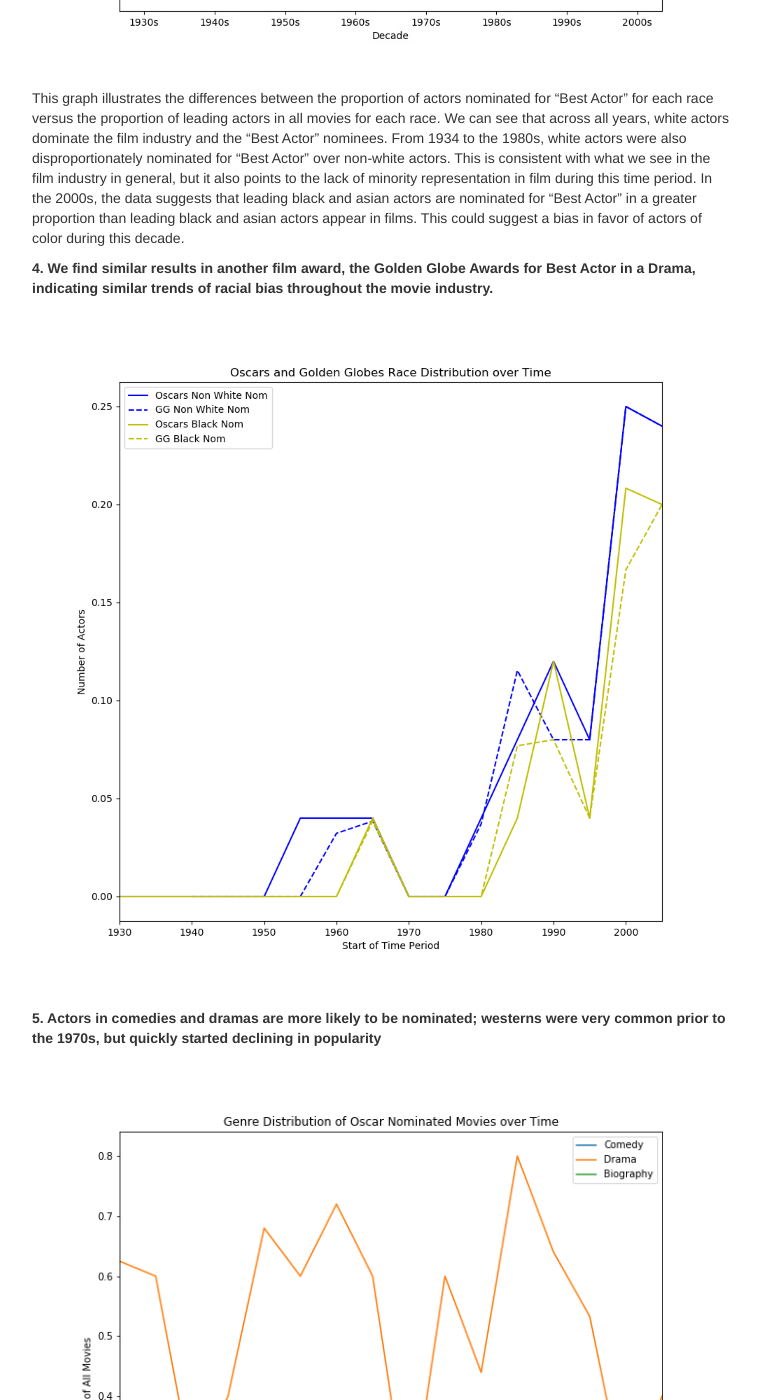
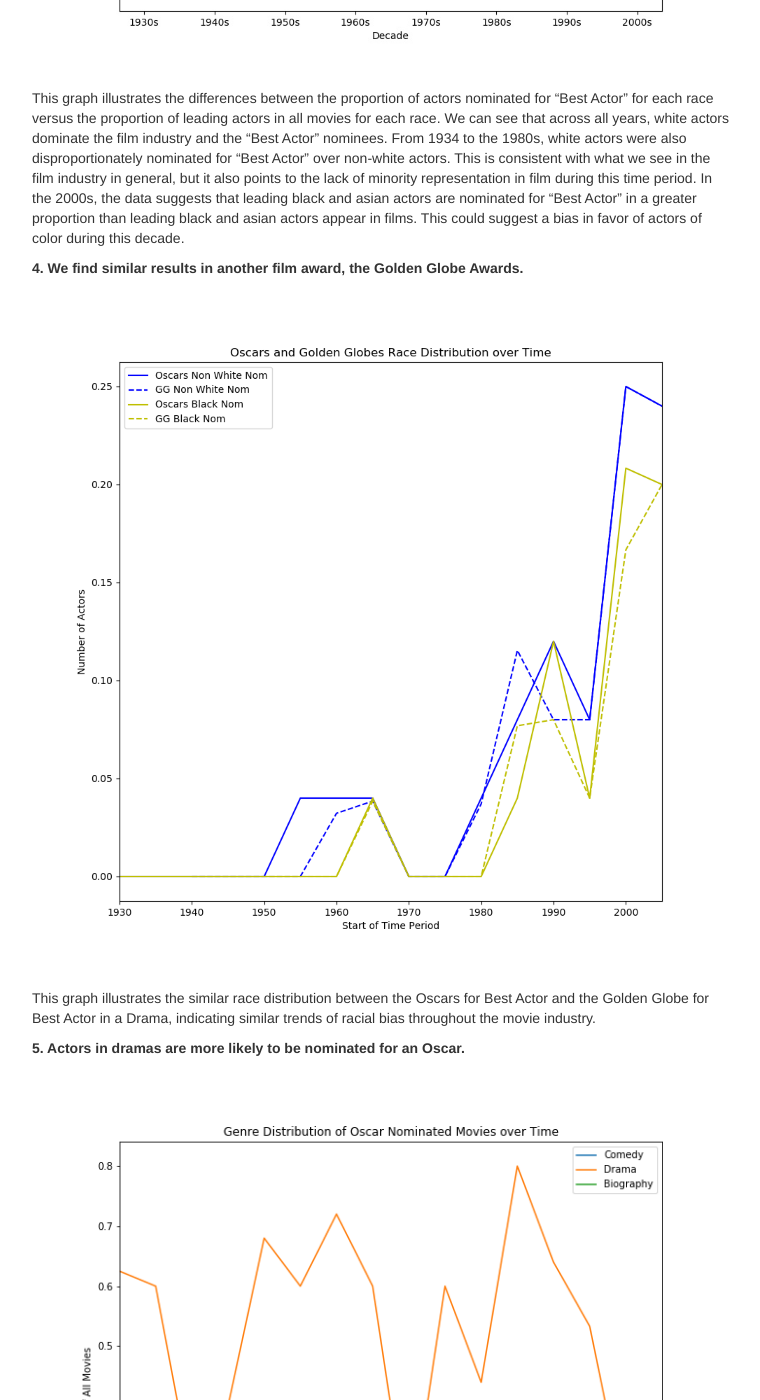
Before and after one commit to mkwan13/180_final_site, a Jekyll site: the page built from index.md, in a window 1280 px wide and 1400 px high, scrolled down 2274 px. Shown: the whole window, without its empty margins (258-1018 px from the left). Built offline with Jekyll 4.4.1, drawn with Linux system fonts in a browser that asks for light colours; our own code applies the rules of GitHub Pages for plain Markdown files; some of the changed text lies outside the part shown.

Commit message:
Update index.md

```diff
--- a/index.md
+++ b/index.md
@@ -34,12 +34,18 @@ When conducting a preliminary exploratory data analysis of the actor-related dat
 <br> ![actorsRaceVSnomineesRace](https://github.com/mkwan13/180_final_site/blob/gh-pages/images/actorsRaceVSnomineesRace.jpg?raw=true)
 <br> This graph illustrates the differences between the proportion of actors nominated for “Best Actor” for each race versus the proportion of leading actors in all movies for each race. We can see that across all years, white actors dominate the film industry and the “Best Actor” nominees. From 1934 to the 1980s, white actors were also disproportionately nominated for “Best Actor” over non-white actors. This is consistent with what we see in the film industry in general, but it also points to the lack of minority representation in film during this time period. In the 2000s, the data suggests that leading black and asian actors are nominated for “Best Actor” in a greater proportion than leading black and asian actors appear in films. This could suggest a bias in favor of actors of color during this decade.
 
-<b> 4. We find similar results in another film award, the Golden Globe Awards for Best Actor in a Drama, indicating similar trends of racial bias throughout the movie industry. </b>
+<b> 4. We find similar results in another film award, the Golden Globe Awards. </b>
 ![race_dist_over_time](https://github.com/mkwan13/180_final_site/blob/gh-pages/images/race_dist_over_time.png?raw=true)
 
-<b> 5. Actors in comedies and dramas are more likely to be nominated; westerns were very common prior to the 1970s, but quickly started declining in popularity </b>
-<br> ![genre_dist_nominated_over_time](https://github.com/mkwan13/180_final_site/blob/gh-pages/images/genre_dist_nominated_over_time.png?raw=true)
+This graph illustrates the similar race distribution between the Oscars for Best Actor and the Golden Globe for Best Actor in a Drama, indicating similar trends of racial bias throughout the movie industry.
+
+<b> 5. Actors in dramas are more likely to be nominated for an Oscar. </b>
+![genre_dist_nominated_over_time](https://github.com/mkwan13/180_final_site/blob/gh-pages/images/genre_dist_nominated_over_time.png?raw=true)
 <br> This graph shows the genre distribution of Oscar nominated movies throughout the history of the Oscars. The drama genre has the highest proportion of nominations throughout and was even the only category nominated in 1950-1955.
 
-<b> 6.) There were no non-white actors nominated for the Oscars in genres other than drama </b>
 ![genre_dist_over_time](https://github.com/mkwan13/180_final_site/blob/gh-pages/images/genre_dist_over_time.png?raw=true)
+<b> As compared to the previous graph, this graph shows the genre distributions of all movies made since 1930.  Dramas are a much smaller proportion of all movies, even getting overtaken by genres like westerns and comedies at some points.
+
+<b> 6.) There were no non-white actors nominated for the Oscars in genres other than Drama. </b>
+![non_white_by_genre](https://github.com/mkwan13/180_final_site/blob/gh-pages/images/non_white%20by%20genre.png?raw-true)
+<b> This graph shows the percentage of non-white actors that were nominated within each movie genre. For example, in the 2000s, of all actors that were nominated for a leading role in a drama, 70% were non-white. No nominated actors in the comedy and western dramas were non-white.
```
